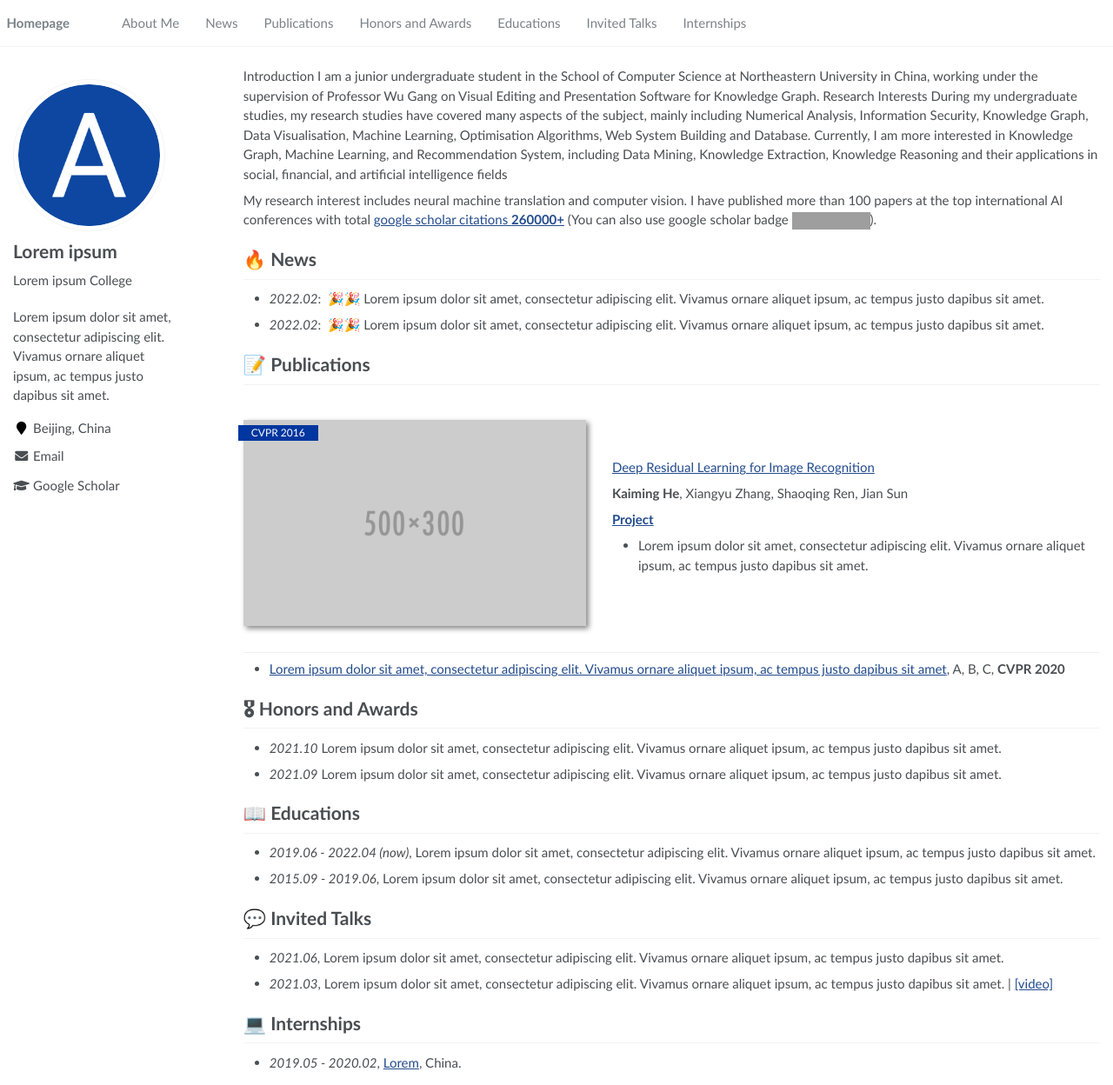
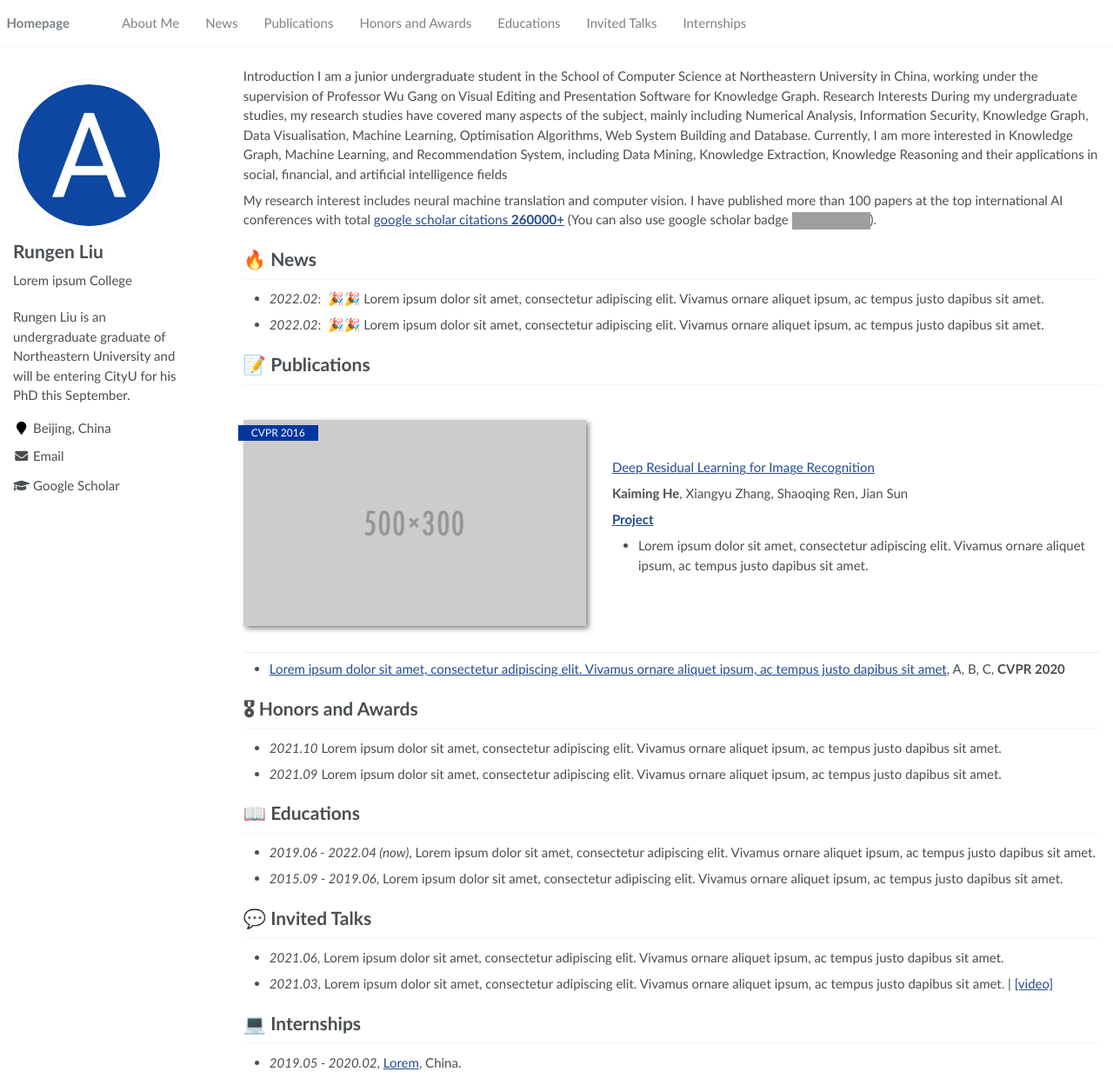
Before and after one commit to WaterWool/WaterWool.github.io, a Jekyll site: the page built from _pages/about.md, in a window 1280 px wide and 1248 px high. Shown: the whole window at 87% size. Built offline with Jekyll 4.4.1, drawn with Linux system fonts in a browser that asks for light colours; grey boxes are pictures that could not be loaded.

Commit message:
Update _config.yml

```diff
--- a/_config.yml
+++ b/_config.yml
@@ -6,9 +6,9 @@
 # `jekyll serve`. If you change this file, please restart the server process.
 
 # Site Settings
-title                    : "Lorem ipsum"
-description              : "Lorem ipsum dolor sit amet, consectetur adipiscing elit. Vivamus ornare aliquet ipsum, ac tempus justo dapibus sit amet. "
-repository               : "RayeRen/acad-homepage.github.io"
+title                    : "Rungen Liu"
+description              : "Rungen Liu is an undergraduate graduate of Northeastern University and will be entering CityU for his PhD this September. "
+repository               : "WaterWool.github.io"
 google_scholar_stats_use_cdn : true
 
 # google analytics
@@ -21,7 +21,7 @@ baidu_site_verification  :  # get baidu_site_verification from https://ziyuan.ba
 
 # Site Author
 author:
-  name             : "Lorem ipsum"
+  name             : "Rungen Liu"
   avatar           : "images/android-chrome-512x512.png"
   bio              : "Lorem ipsum College"
   location         : "Beijing, China"
```
